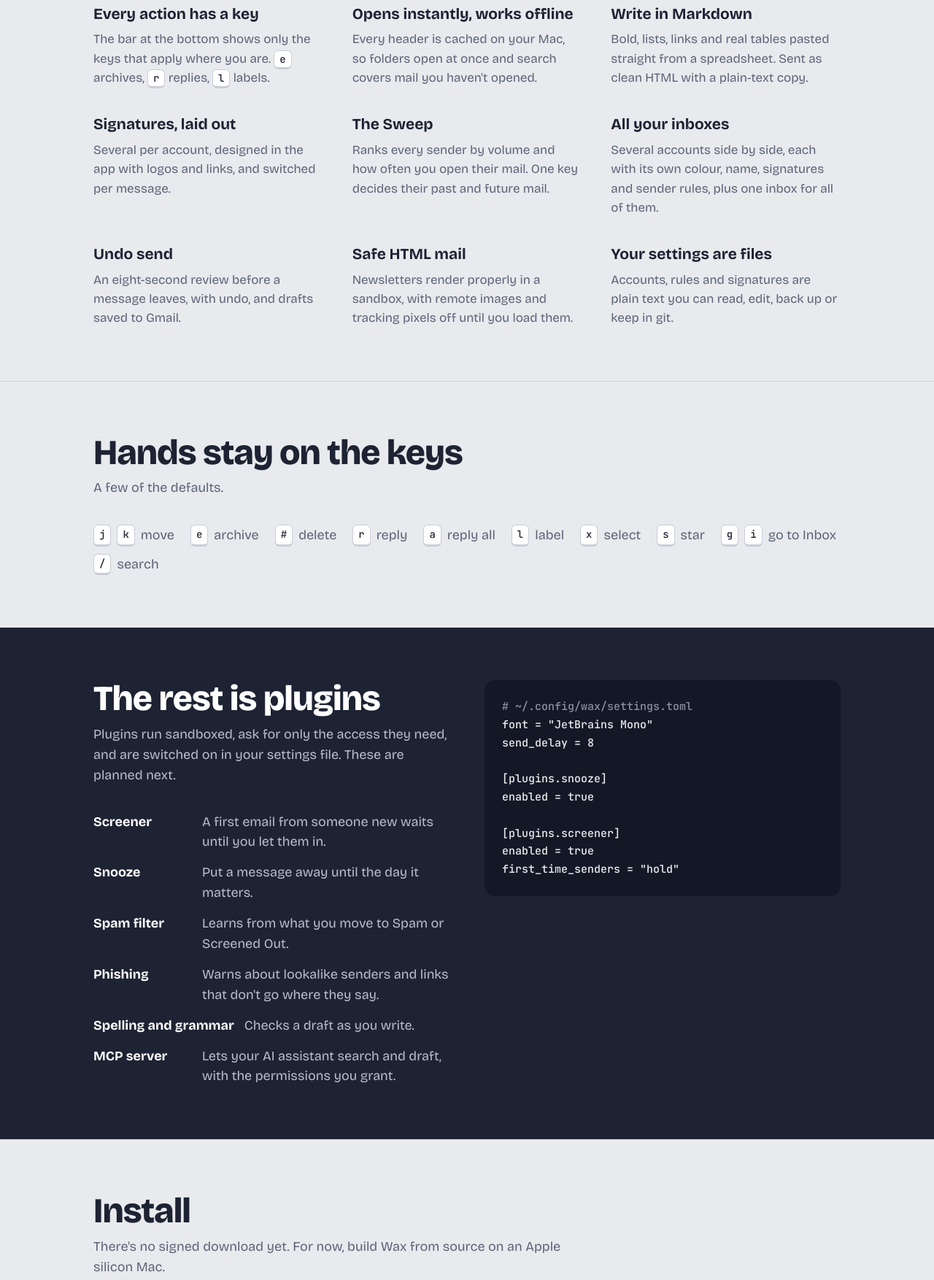
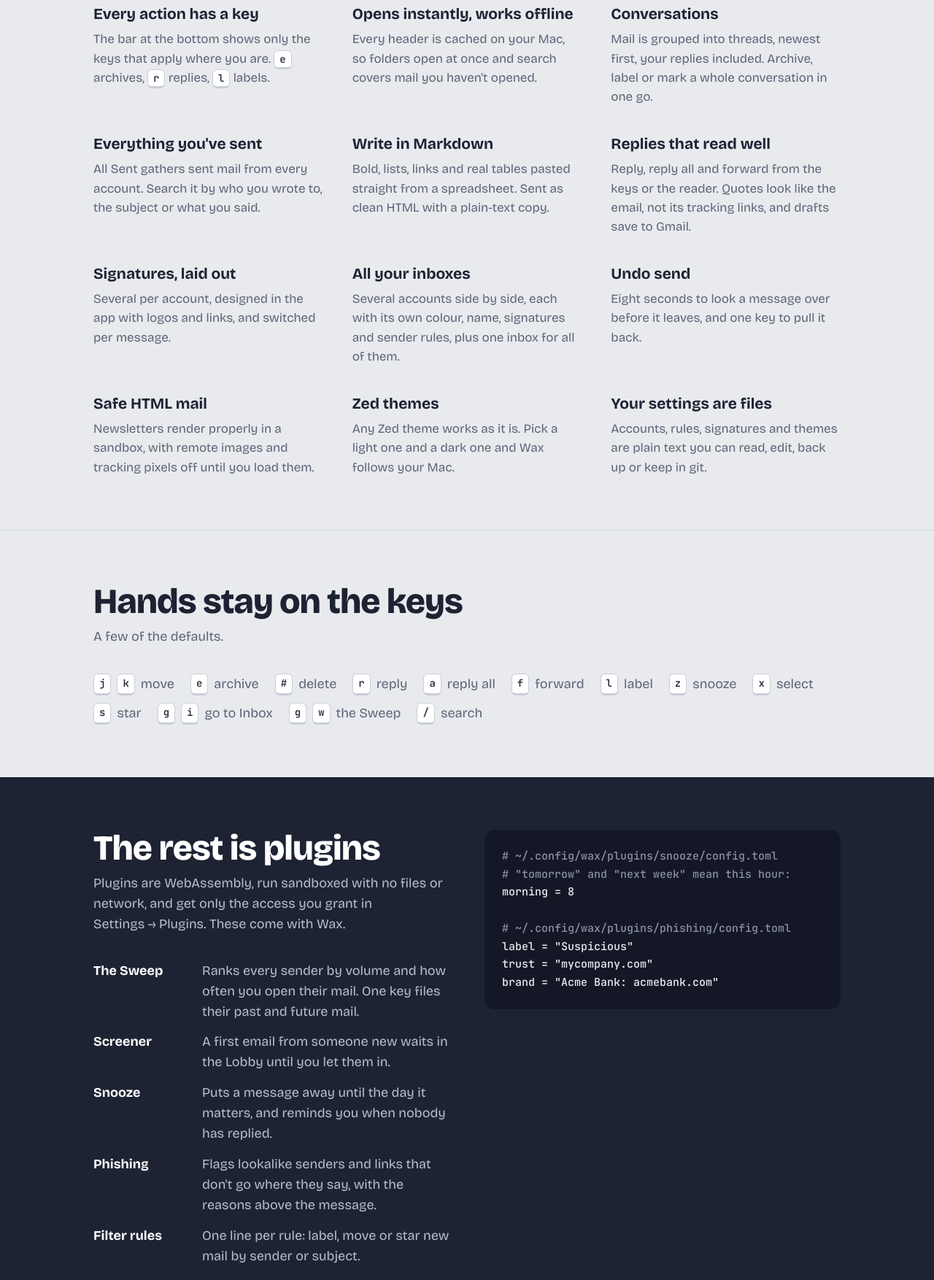
Before and after one commit to tekanic/wax, a plain HTML site: page docs/index.html in a window 1280 px wide. Shown: the part 907-2661 px from the top of the page at 73% size. Drawn offline with nearby package versions, Linux system fonts and the light colour scheme.

Commit message:
Website: what Wax does now
- Features: conversations, All Sent with search, replies whose quotes read
  like the message, Zed themes; undo send and settings-as-files reworded.
  The Sweep moves to the plugins section, since it's a plugin now.
- Plugins: Sweep, Screener, Snooze & follow-up, Phishing and Filter rules
  ship with Wax and are switched on in Settings -> Plugins; spam filter,
  spelling and the MCP server are listed as next. The sample config is the
  real snooze and phishing config.toml instead of an invented settings file.
- Keys: forward, snooze and the Sweep added.
- Install: plugins are built with Wax; switch them on in Settings.
- A "Write a plugin" link to docs/plugins.md.
- Header and hero keep their side margins (their padding shorthand was
  cancelling .wrap's), and the nav wraps without colliding with the
  wordmark, dropping the plugin-guide link on phones.

Co-Authored-By: Claude Opus 5.5 <noreply@anthropic.com>
Claude-Session: https://claude.ai/code/session_017aMMxvYQ57xKudWuFC4XiA

```diff
--- a/docs/index.html
+++ b/docs/index.html
@@ -19,14 +19,15 @@ body{margin:0;background:var(--paper);color:var(--ink);font-family:'Bricolage Gr
 a{color:var(--wax)}a:hover{color:var(--wax-d)}
 a:focus-visible,button:focus-visible{outline:3px solid var(--wax);outline-offset:3px;border-radius:4px}
 .wrap{max-width:1080px;margin:0 auto;padding:0 28px}
-header.top{display:flex;align-items:center;justify-content:space-between;padding:22px 0}
+header.top{display:flex;align-items:center;justify-content:space-between;gap:16px;padding-top:22px;padding-bottom:22px}
 .mark{display:flex;align-items:center;gap:10px;text-decoration:none;color:var(--ink)}
 .mark img{width:40px;height:40px}
 .word{font-weight:800;letter-spacing:-0.045em;line-height:.8}
 .mark .word{font-size:34px}
-nav a{margin-left:22px;text-decoration:none;color:var(--ink);font-weight:500}
+nav{display:flex;flex-wrap:wrap;justify-content:flex-end;gap:6px 22px}
+nav a{text-decoration:none;color:var(--ink);font-weight:500;white-space:nowrap}
 nav a:hover{color:var(--wax)}
-.hero{display:grid;grid-template-columns:minmax(0,1.1fr) minmax(0,.9fr);gap:40px;align-items:center;padding:56px 0 88px}
+.hero{display:grid;grid-template-columns:minmax(0,1.1fr) minmax(0,.9fr);gap:40px;align-items:center;padding-top:56px;padding-bottom:88px}
 .hero h1{margin:0;font-size:clamp(88px,15vw,184px)}
 .hero .line{margin:18px 0 0;font-size:clamp(26px,3.2vw,36px);font-weight:600;line-height:1.2;max-width:15em}
 .hero .sub{margin:18px 0 0;color:var(--slate);max-width:32em}
@@ -54,6 +55,7 @@ pre .c{color:#8A90A0}
 .plugins li{display:flex;gap:14px;align-items:baseline}
 .plugins strong{color:var(--white);min-width:7.5em}
 .plugins span{color:#B9BECB}
+.next{margin:28px 0 0;color:#B9BECB;font-size:16px;max-width:36em}
 ol.steps{margin:0;padding-left:1.2em;max-width:40em}
 ol.steps li{margin-bottom:14px}
 code{font-family:'JetBrains Mono',ui-monospace,monospace;font-size:.85em;background:rgba(30,35,51,.07);padding:1px 6px;border-radius:5px}
@@ -61,10 +63,13 @@ footer{padding:40px 0 60px;color:var(--slate);font-size:15px;border-top:1px soli
 footer .wrap{display:flex;flex-wrap:wrap;justify-content:space-between;gap:12px}
 @media (max-width:820px){
   .hero{grid-template-columns:1fr;padding-top:24px}
+  nav{gap:6px 14px}
   .hero .seal{max-width:240px;grid-row:1}
   .grid{grid-template-columns:1fr}
   .split{grid-template-columns:1fr}
-  nav a{margin-left:14px}
+}
+@media (max-width:640px){
+  nav .wide{display:none}
 }
 @media (prefers-reduced-motion:no-preference){
   .hero .seal{animation:press .9s cubic-bezier(.2,.9,.3,1.2) both}
@@ -75,7 +80,7 @@ footer .wrap{display:flex;flex-wrap:wrap;justify-content:space-between;gap:12px}
 <body>
 <header class="wrap top">
   <a class="mark" href="#" aria-label="Wax home"><img src="wax-icon-1024.png" alt=""><span class="word">wax</span></a>
-  <nav aria-label="Main"><a href="#features">Features</a><a href="#plugins">Plugins</a><a href="#install">Install</a><a href="https://github.com/tekanic/wax">GitHub</a></nav>
+  <nav aria-label="Main"><a href="#features">Features</a><a href="#plugins">Plugins</a><a class="wide" href="https://github.com/tekanic/wax/blob/main/docs/plugins.md">Write a plugin</a><a href="#install">Install</a><a href="https://github.com/tekanic/wax">GitHub</a></nav>
 </header>
 
 <main>
@@ -100,13 +105,16 @@ footer .wrap{display:flex;flex-wrap:wrap;justify-content:space-between;gap:12px}
     <div class="grid">
       <div><h3>Every action has a key</h3><p>The bar at the bottom shows only the keys that apply where you are. <kbd>e</kbd> archives, <kbd>r</kbd> replies, <kbd>l</kbd> labels.</p></div>
       <div><h3>Opens instantly, works offline</h3><p>Every header is cached on your Mac, so folders open at once and search covers mail you haven't opened.</p></div>
+      <div><h3>Conversations</h3><p>Mail is grouped into threads, newest first, your replies included. Archive, label or mark a whole conversation in one go.</p></div>
+      <div><h3>Everything you've sent</h3><p>All Sent gathers sent mail from every account. Search it by who you wrote to, the subject or what you said.</p></div>
       <div><h3>Write in Markdown</h3><p>Bold, lists, links and real tables pasted straight from a spreadsheet. Sent as clean HTML with a plain-text copy.</p></div>
+      <div><h3>Replies that read well</h3><p>Reply, reply all and forward from the keys or the reader. Quotes look like the email, not its tracking links, and drafts save to Gmail.</p></div>
       <div><h3>Signatures, laid out</h3><p>Several per account, designed in the app with logos and links, and switched per message.</p></div>
-      <div><h3>The Sweep</h3><p>Ranks every sender by volume and how often you open their mail. One key decides their past and future mail.</p></div>
       <div><h3>All your inboxes</h3><p>Several accounts side by side, each with its own colour, name, signatures and sender rules, plus one inbox for all of them.</p></div>
-      <div><h3>Undo send</h3><p>An eight-second review before a message leaves, with undo, and drafts saved to Gmail.</p></div>
+      <div><h3>Undo send</h3><p>Eight seconds to look a message over before it leaves, and one key to pull it back.</p></div>
       <div><h3>Safe HTML mail</h3><p>Newsletters render properly in a sandbox, with remote images and tracking pixels off until you load them.</p></div>
-      <div><h3>Your settings are files</h3><p>Accounts, rules and signatures are plain text you can read, edit, back up or keep in git.</p></div>
+      <div><h3>Zed themes</h3><p>Any Zed theme works as it is. Pick a light one and a dark one and Wax follows your Mac.</p></div>
+      <div><h3>Your settings are files</h3><p>Accounts, rules, signatures and themes are plain text you can read, edit, back up or keep in git.</p></div>
     </div>
   </div>
 </section>
@@ -116,7 +124,7 @@ footer .wrap{display:flex;flex-wrap:wrap;justify-content:space-between;gap:12px}
     <h2 id="keys-h">Hands stay on the keys</h2>
     <p class="intro">A few of the defaults.</p>
     <ul class="keys">
-      <li><kbd>j</kbd><kbd>k</kbd> move</li><li><kbd>e</kbd> archive</li><li><kbd>#</kbd> delete</li><li><kbd>r</kbd> reply</li><li><kbd>a</kbd> reply all</li><li><kbd>l</kbd> label</li><li><kbd>x</kbd> select</li><li><kbd>s</kbd> star</li><li><kbd>g</kbd> <kbd>i</kbd> go to Inbox</li><li><kbd>/</kbd> search</li>
+      <li><kbd>j</kbd><kbd>k</kbd> move</li><li><kbd>e</kbd> archive</li><li><kbd>#</kbd> delete</li><li><kbd>r</kbd> reply</li><li><kbd>a</kbd> reply all</li><li><kbd>f</kbd> forward</li><li><kbd>l</kbd> label</li><li><kbd>z</kbd> snooze</li><li><kbd>x</kbd> select</li><li><kbd>s</kbd> star</li><li><kbd>g</kbd> <kbd>i</kbd> go to Inbox</li><li><kbd>g</kbd> <kbd>w</kbd> the Sweep</li><li><kbd>/</kbd> search</li>
     </ul>
   </div>
 </section>
@@ -125,26 +133,24 @@ footer .wrap{display:flex;flex-wrap:wrap;justify-content:space-between;gap:12px}
   <div class="wrap split">
     <div>
       <h2>The rest is plugins</h2>
-      <p class="intro">Plugins run sandboxed, ask for only the access they need, and are switched on in your settings file. These are planned next.</p>
+      <p class="intro">Plugins are WebAssembly, run sandboxed with no files or network, and get only the access you grant in Settings&nbsp;→&nbsp;Plugins. These come with Wax.</p>
       <ul class="plugins">
-        <li><strong>Screener</strong><span>A first email from someone new waits until you let them in.</span></li>
-        <li><strong>Snooze</strong><span>Put a message away until the day it matters.</span></li>
-        <li><strong>Spam filter</strong><span>Learns from what you move to Spam or Screened Out.</span></li>
-        <li><strong>Phishing</strong><span>Warns about lookalike senders and links that don't go where they say.</span></li>
-        <li><strong>Spelling and grammar</strong><span>Checks a draft as you write.</span></li>
-        <li><strong>MCP server</strong><span>Lets your AI assistant search and draft, with the permissions you grant.</span></li>
+        <li><strong>The Sweep</strong><span>Ranks every sender by volume and how often you open their mail. One key files their past and future mail.</span></li>
+        <li><strong>Screener</strong><span>A first email from someone new waits in the Lobby until you let them in.</span></li>
+        <li><strong>Snooze</strong><span>Puts a message away until the day it matters, and reminds you when nobody has replied.</span></li>
+        <li><strong>Phishing</strong><span>Flags lookalike senders and links that don't go where they say, with the reasons above the message.</span></li>
+        <li><strong>Filter rules</strong><span>One line per rule: label, move or star new mail by sender or subject.</span></li>
       </ul>
+      <p class="next">Next: a spam filter that learns from what you move, spelling and grammar while you write, and an MCP server so your AI assistant can search and draft with the access you allow.</p>
     </div>
-    <pre><span class="c"># ~/.config/wax/settings.toml</span>
-font = "JetBrains Mono"
-send_delay = 8
+    <pre><span class="c"># ~/.config/wax/plugins/snooze/config.toml</span>
+<span class="c"># "tomorrow" and "next week" mean this hour:</span>
+morning = 8
 
-[plugins.snooze]
-enabled = true
-
-[plugins.screener]
-enabled = true
-first_time_senders = "hold"</pre>
+<span class="c"># ~/.config/wax/plugins/phishing/config.toml</span>
+label = "Suspicious"
+trust = "mycompany.com"
+brand = "Acme Bank: acmebank.com"</pre>
   </div>
 </section>
 
@@ -155,8 +161,9 @@ first_time_senders = "hold"</pre>
     <ol class="steps">
       <li>Install Rust from <a href="https://rustup.rs">rustup.rs</a>.</li>
       <li>Clone the repository: <code>git clone https://github.com/tekanic/wax.git &amp;&amp; cd wax</code></li>
-      <li>Build and install: <code>scripts/install.sh</code>. Wax lands in your Applications folder and opens.</li>
+      <li>Build and install: <code>scripts/install.sh</code>. Wax and its plugins land in your Applications folder and Wax opens.</li>
       <li>Add a Google OAuth desktop client, then sign in with Google from Settings → Accounts. The README walks through it.</li>
+      <li>Switch on the plugins you want in Settings → Plugins.</li>
     </ol>
   </div>
 </section>
```
